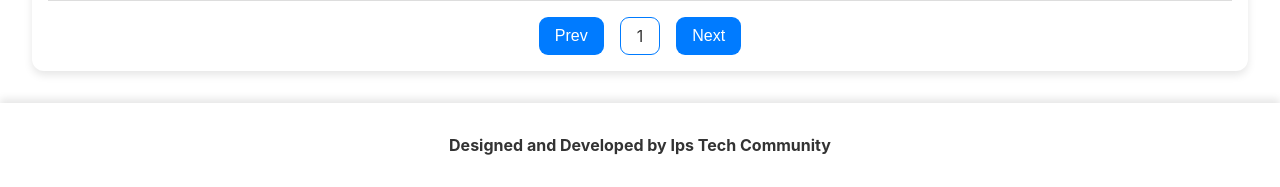
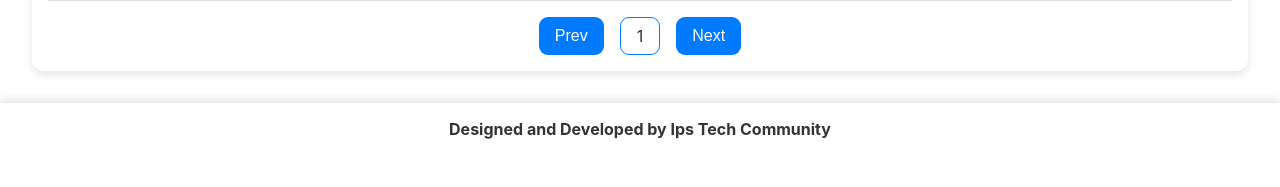
Before and after one commit to Kite-IPS/hackathon-time-tracker-system, a Flask app: template app/templates/team.html in a window 1280 px wide. Shown: the part 775-962 px from the top of the page. After the commit the page ends 914 px from the top, so only its background shows below. Run offline with Flask 3, Linux system fonts and the light colour scheme; the template is opened without the code that fills it, so the values that code supplies are empty; parts of the project's set-up code (start-up, migrations or seed data) failed here and were passed over.

Commit message:
fix in footer

```diff
--- a/app/templates/static/css/team.css
+++ b/app/templates/static/css/team.css
@@ -233,9 +233,9 @@
   /* Footer */
   .footer {
     color: var(--text-color-primary);
-    padding: 2em;
+    padding: 1em;
     text-align: center;
-    max-height: fit-content;
+    height: 5px;
     background: var(--background-color);
     box-shadow: 0 -4px 8px rgba(0, 0, 0, 0.1);
   }
```
